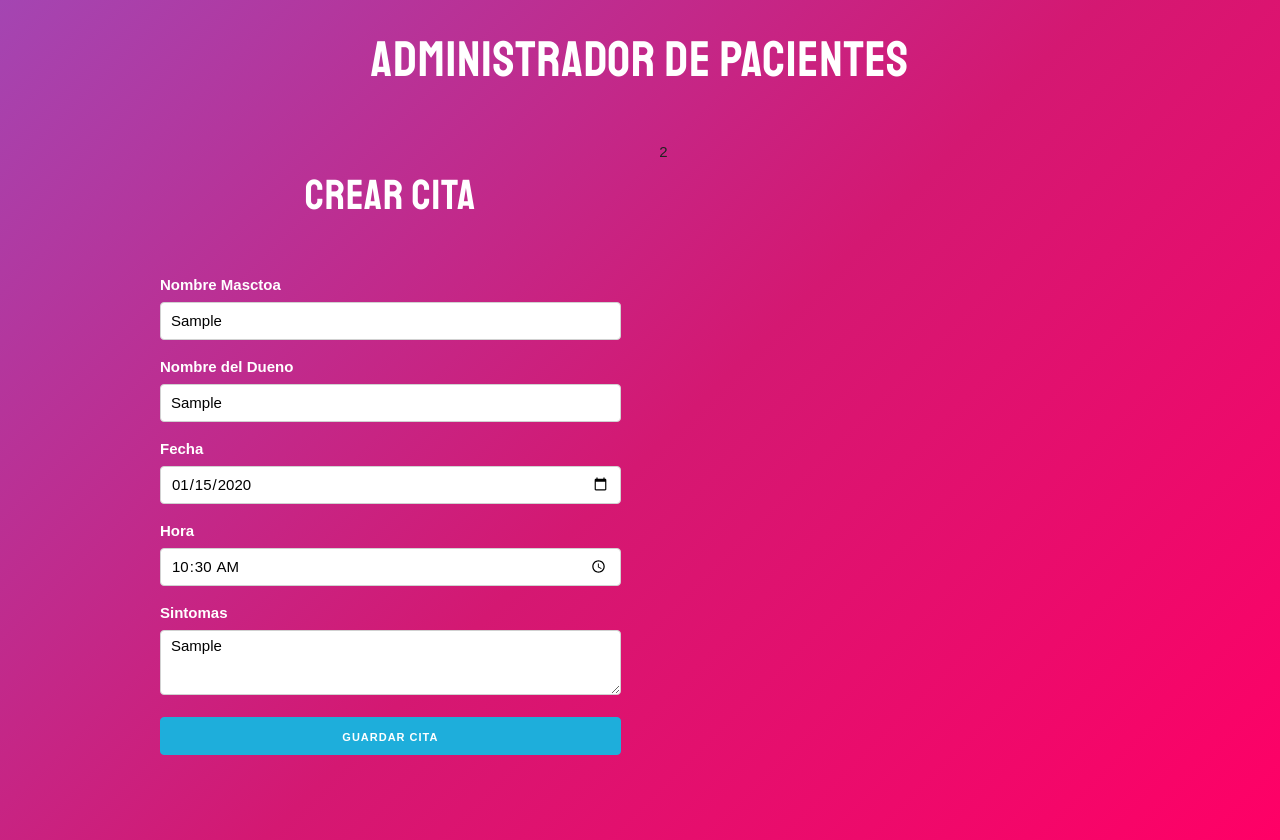
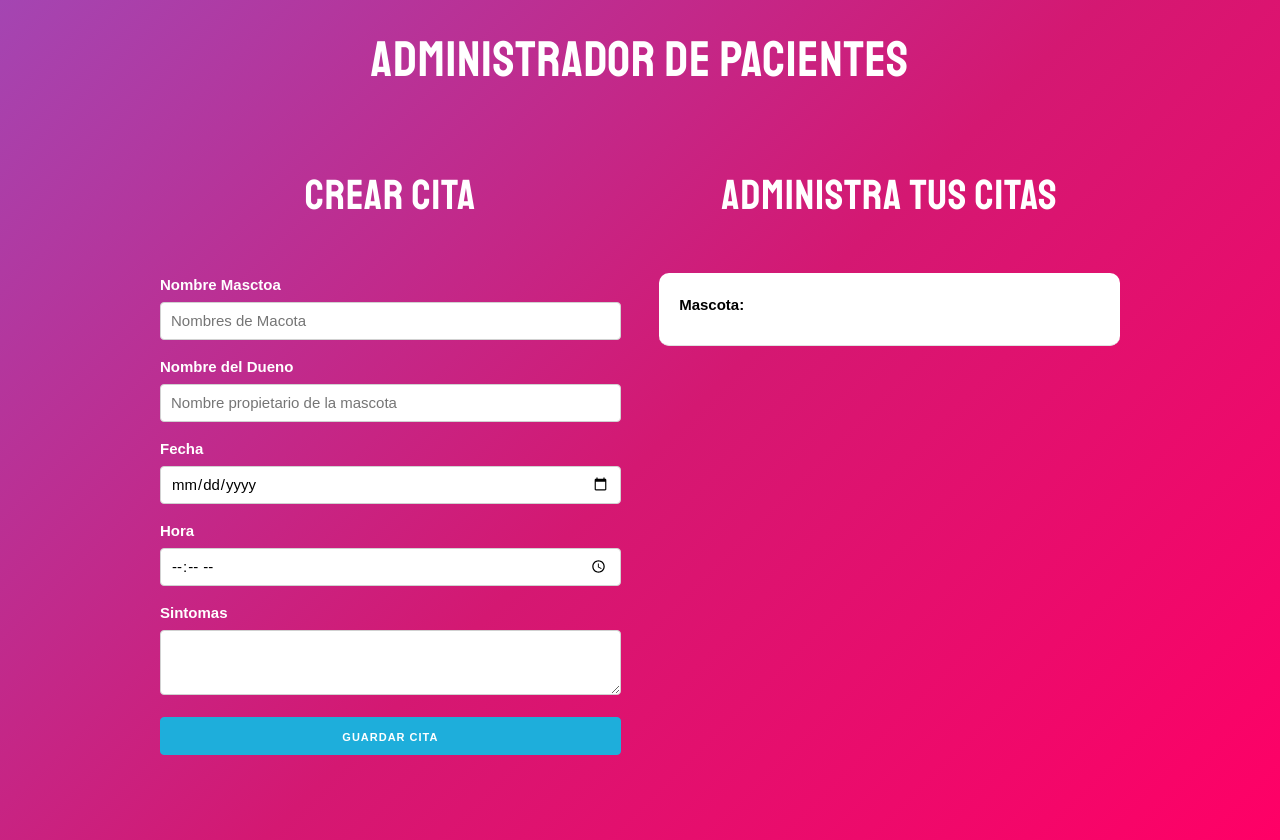
Before and after one commit to navnelson7/control_citas, a React (Create React App) app: page / in a window 1280 px wide. Both pictures are taken after typing "Sample", "Sample", "2020-01-15", "10:30", "Sample" into the empty fields and a click on the button "GUARDAR CITA". Built offline with nearby package versions, Linux system fonts and the light colour scheme.

Commit message:
Agregar citas funciondando falta modificar diseno de componente

```diff
--- a/package.json
+++ b/package.json
@@ -8,7 +8,8 @@
     "@testing-library/user-event": "^7.2.1",
     "react": "^16.13.1",
     "react-dom": "^16.13.1",
-    "react-scripts": "3.4.1"
+    "react-scripts": "3.4.1",
+    "uuid": "^7.0.3"
   },
   "scripts": {
     "start": "react-scripts start",
--- a/src/App.js
+++ b/src/App.js
@@ -1,17 +1,36 @@
-import React,{Fragment} from 'react';
+import React,{Fragment, useState} from 'react';
 import Formulario from './components/Formulario'
+import Cita from './components/Cita';
+function App() {
+  //agregando arreglo de citas
+  const [citas, guardarCitas] = useState([]);
 
-function App() {
+  //funcion que tome cita actual y ponga las nuevas
+  const crearCita = cita => {
+    guardarCitas([
+      ...citas,
+      cita
+    ]);
+  }
+
   return (
     <Fragment>
       <h1>Administrador de Pacientes</h1>
       <div className="container">
         <div className="row">
           <div className="one-half column">
-            <Formulario />
+            <Formulario
+              crearCita = {crearCita}
+            />
           </div>
           <div className="one-half column">
-            2
+            <h2>Administra tus citas</h2>
+            {citas.map(cita =>(
+              <Cita
+                key={cita.id}
+                cita={cita}
+              />
+            ))}
           </div>
         </div>
       </div>
--- /dev/null
+++ b/src/components/Cita.js
@@ -0,0 +1,8 @@
+import React from 'react';
+const Cita = () => (
+    <div className="cita">
+        <p>Mascota: <span></span></p>
+    </div>
+);
+
+export default Cita;
--- a/src/components/Formulario.js
+++ b/src/components/Formulario.js
@@ -1,5 +1,6 @@
 import React, {Fragment, useState} from 'react';
-const Formulario = () => {
+import {v4 as uuidv4} from 'uuid';
+const Formulario = ({crearCita}) => {
     //crear el state de citas
     const [cita,actualizarCita] = useState({
         mascota: '',
@@ -27,16 +28,24 @@
             actualizarError(true);
             return;
         }
-
+        //eliminando mensaje previo
+        actualizarError(false)
         //asignar un ID
-
-
+         cita.id = uuidv4();
 
         //crear la cita
-
+        crearCita(cita);
 
 
         //reinicar el form
+        actualizarCita({
+            mascota: '',
+            propietario: '',
+            fecha: '',
+            hora: '',
+            sintomas: ''
+        })
+
     }
     return (
         <Fragment>
```
Also changed, not shown: 1 other file (tests, documents, lock files or other folders).
